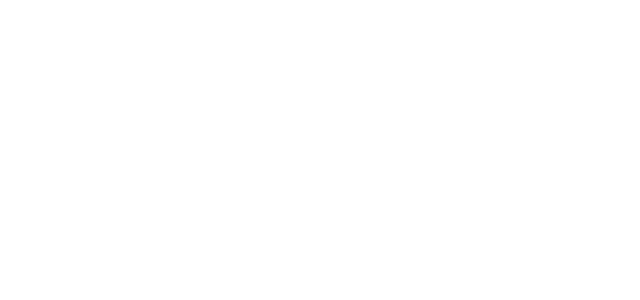
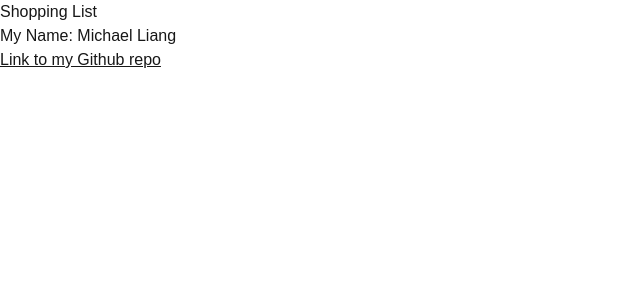
Before and after one commit to zi-michael-liang/cprg306-assignments, a Next.js app: page /week-2 in a window 1280 px wide. Shown: the top 300 px of the page, without its empty margins (0-640 px from the left). Built offline with nearby package versions, Linux system fonts and the light colour scheme.

Commit message:
completed week 2 assignment
Created student info component with name and link to repo
Imported component to week 2 page
Added week 2 link to home page

```diff
--- a/app/page.js
+++ b/app/page.js
@@ -1,8 +1,10 @@
+import Link from "next/link";
 
 export default function Home() {
   return (
     <main>
-
+      <h1>CPRG 306: Web Development 2 - Assignments</h1>
+      <Link href = "../week-2/" className="underline">Week 2 assignment</Link>
     </main>
   );
 }
--- a/app/week-2/page.js
+++ b/app/week-2/page.js
@@ -1,9 +1,11 @@
+import StudentInfo from "./student-info";
 
 
-export default function ShoppingList() {
-    return(
-        <main>
-
-        </main>
+export default function Page() {
+    return (
+      <main>
+        <h1>Shopping List</h1>
+        <StudentInfo />
+      </main>
     );
-}
+  }
--- /dev/null
+++ b/app/week-2/student-info.js
@@ -0,0 +1,11 @@
+import Link from "next/link";
+
+
+export default function StudentInfo() {
+    return (
+        <main>
+            <p>My Name: Michael Liang</p>
+            <Link href="https://github.com/zi-michael-liang/cprg306-assignments/" className = "underline to-blue-400">Link to my Github repo</Link>
+        </main>
+    )
+}
```
